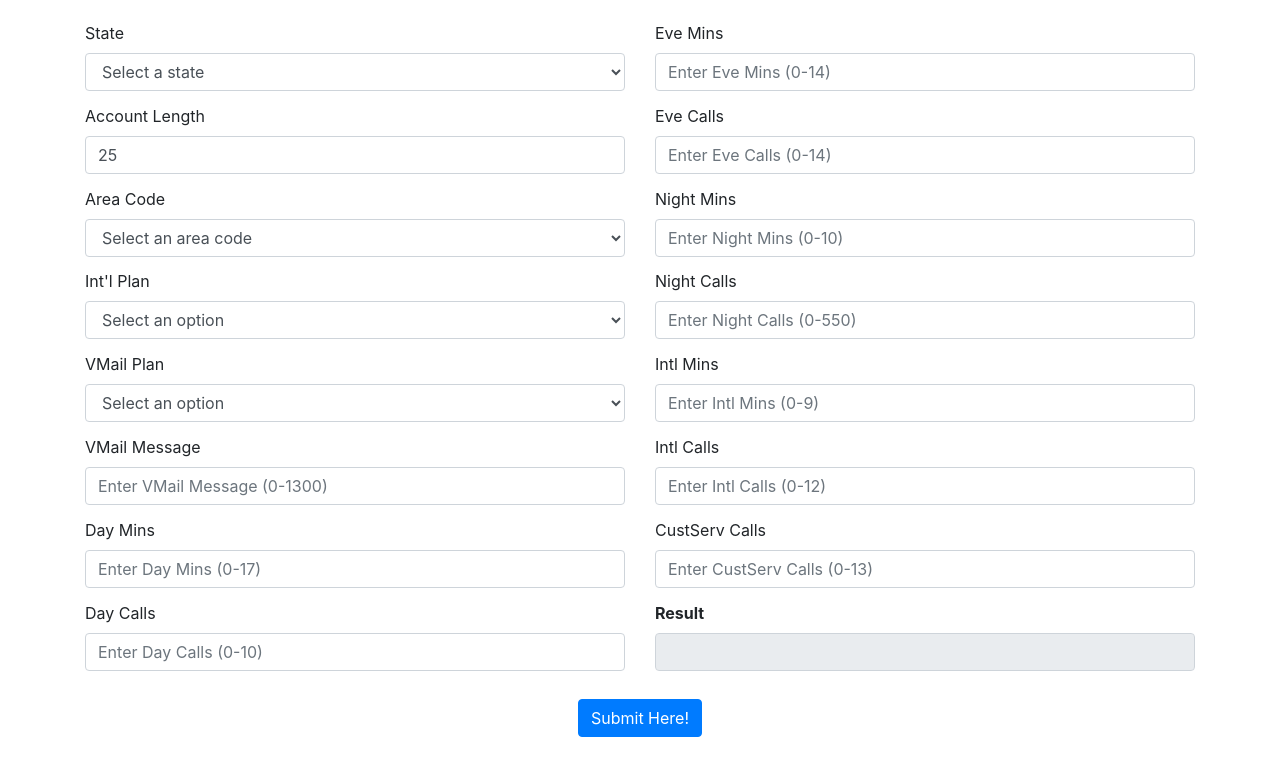
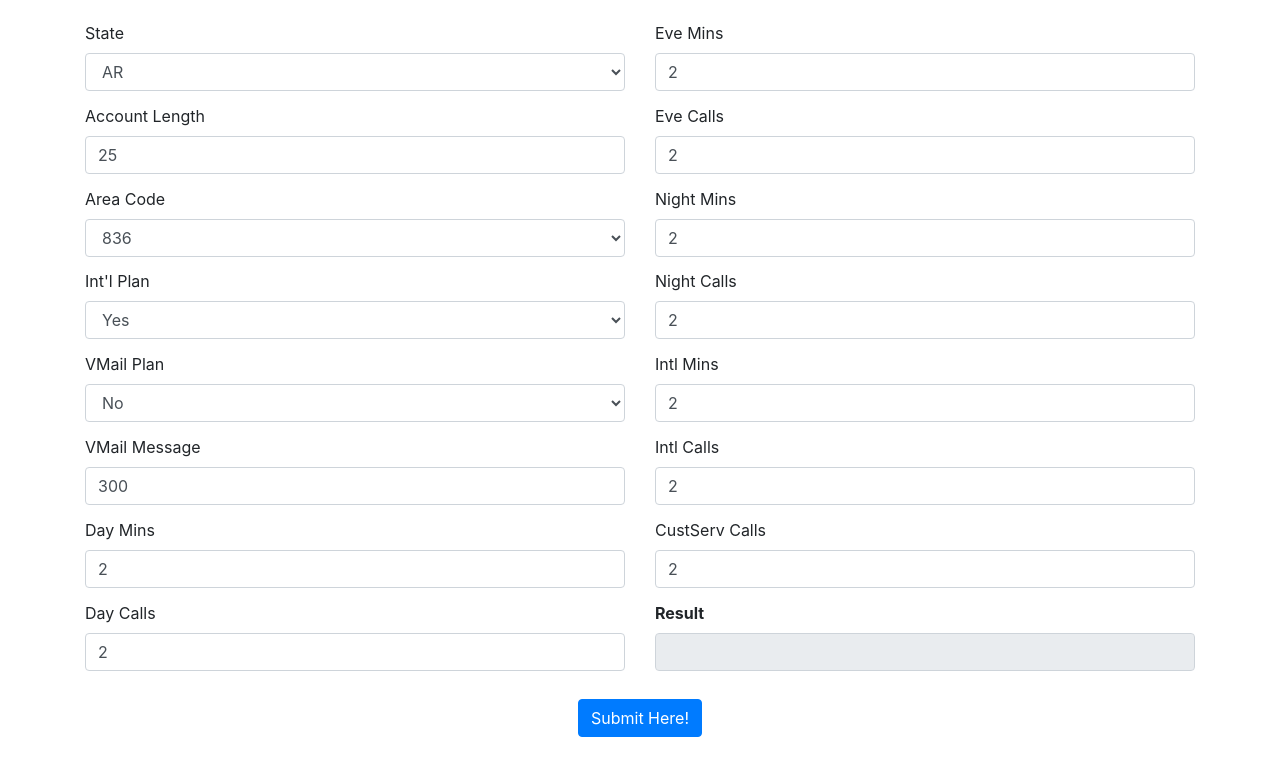
Before and after one commit to gilbertlorentz/churn-prediction, a plain HTML site: page input_2.html in a window 1280 px wide. Shown: the part 99-874 px from the top of the page. Drawn offline with nearby package versions, Linux system fonts and the light colour scheme.

Commit message:
Update input_2.html
Update html

```diff
--- a/input_2.html
+++ b/input_2.html
@@ -29,7 +29,7 @@
                 <option value="0">AL</option>
                 <option value="1">AK</option>
                 <option value="2">AZ</option>
-                <option value="3">AR</option>
+                <option value="3" selected>AR</option>
                 <option value="4">CA</option>
                 <option value="5">CO</option>
                 <option value="6">CT</option>
@@ -97,7 +97,7 @@
               <select class="form-control" id="areaCode" required>
                 <option value="">Select an area code</option>
                 <option value="806">806</option>
-                <option value="836">836</option>
+                <option value="836" selected>836</option>
                 <option value="777">777</option>
                 <option value="878">878</option>
                 <option value="866">866</option>
@@ -136,7 +136,7 @@
               <label for="intlPlan">Int'l Plan</label>
               <select class="form-control" id="intlPlan" required>
                 <option value="">Select an option</option>
-                <option value="yes">Yes</option>
+                <option value="yes" selected>Yes</option>
                 <option value="no">No</option>
               </select>
             </div>
@@ -146,7 +146,7 @@
               <select class="form-control" id="vmailPlan" required>
                 <option value="">Select an option</option>
                 <option value="yes">Yes</option>
-                <option value="no">No</option>
+                <option value="no" selected>No</option>
               </select>
             </div>
             <!-- VMail Message -->
@@ -156,6 +156,7 @@
                 type="number"
                 class="form-control"
                 id="vmailMessage"
+                value="300"
                 min="0"
                 max="1300"
                 placeholder="Enter VMail Message (0-1300)"
@@ -169,6 +170,7 @@
                 step="0.01"
                 class="form-control"
                 id="dayMins"
+                value="2"
                 min="0"
                 max="17"
                 placeholder="Enter Day Mins (0-17)"
@@ -181,6 +183,7 @@
                 type="number"
                 class="form-control"
                 id="dayCalls"
+                value="2"
                 min="0"
                 max="10"
                 placeholder="Enter Day Calls (0-10)"
@@ -198,6 +201,7 @@
                 step="0.01"
                 class="form-control"
                 id="eveMins"
+                value="2"
                 min="0"
                 max="14"
                 placeholder="Enter Eve Mins (0-14)"
@@ -210,6 +214,7 @@
                 type="number"
                 class="form-control"
                 id="eveCalls"
+                value="2"
                 min="0"
                 max="14"
                 placeholder="Enter Eve Calls (0-14)"
@@ -223,6 +228,7 @@
                 step="0.01"
                 class="form-control"
                 id="nightMins"
+                value="2"
                 min="0"
                 max="10"
                 placeholder="Enter Night Mins (0-10)"
@@ -235,6 +241,7 @@
                 type="number"
                 class="form-control"
                 id="nightCalls"
+                value="2"
                 min="0"
                 max="550"
                 placeholder="Enter Night Calls (0-550)"
@@ -248,6 +255,7 @@
                 step="0.01"
                 class="form-control"
                 id="intlMins"
+                value="2"
                 min="0"
                 max="9"
                 placeholder="Enter Intl Mins (0-9)"
@@ -260,6 +268,7 @@
                 type="number"
                 class="form-control"
                 id="intlCalls"
+                value="2"
                 min="0"
                 max="12"
                 placeholder="Enter Intl Calls (0-12)"
@@ -272,6 +281,7 @@
                 type="number"
                 class="form-control"
                 id="custServCalls"
+                value="2"
                 min="0"
                 max="13"
                 placeholder="Enter CustServ Calls (0-13)"
@@ -367,8 +377,8 @@
               method: "POST",
               headers: {
                 "Content-Type": "application/json",
-                // "Access-Control-Allow-Origin": '*',
-                // "Access-Control-Allow-Methods": "POST,PATCH,OPTIONS",
+                "Access-Control-Allow-Origin": '*',
+                "Access-Control-Allow-Methods": "POST,PATCH,OPTIONS",
               },
               body: JSON.stringify(responseData),
               mode: "cors",
```
